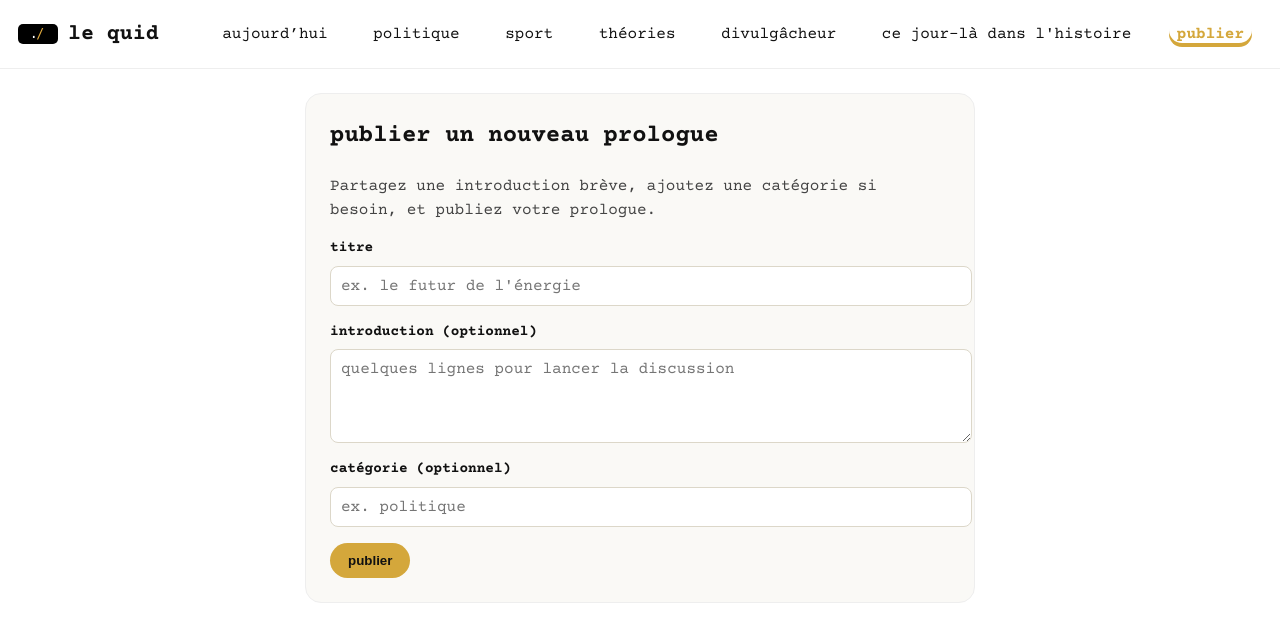
After one commit to hiyies/le-quid-mvp, a Flask app: page /prologues/nouveau in a window 1280 px wide. The commit adds this page. Shown: the top 642 px of the page. Run offline with Flask 3, Linux system fonts and the light colour scheme; data that the repository does not hold is empty.

Commit message:
Allow publishing new prologues from the public UI

```diff
--- a/app.py
+++ b/app.py
@@ -116,21 +116,42 @@ def admin_new():
     auth_response = _admin_auth_required()
     if auth_response:
         return auth_response
+    return _handle_prologue_creation(template="login.html")
+
+
+@app.post("/prologues/nouveau")
+@app.get("/prologues/nouveau")
+def public_new_prologue():
+    return _handle_prologue_creation(template="new_prologue.html")
+
+
+def _handle_prologue_creation(template: str):
     if request.method == "POST":
-        title = request.form.get("title","").strip()
-        intro = request.form.get("intro","").strip()
-        category = request.form.get("category","").strip() or None
-        if title:
+        title = request.form.get("title", "").strip()
+        intro = request.form.get("intro", "").strip()
+        category = request.form.get("category", "").strip() or None
+
+        if not title:
+            flash("titre requis.")
+        else:
             conn = get_db()
             c = conn.cursor()
-            c.execute("INSERT INTO prologue(title,intro,category) VALUES(?,?,?)",
-                      (title,intro,category))
+            c.execute(
+                "INSERT INTO prologue(title,intro,category,created_at) VALUES(?,?,?,?)",
+                (title, intro, category, datetime.utcnow().isoformat()),
+            )
             conn.commit()
             new_id = c.lastrowid
             conn.close()
+            flash("prologue publié !")
             return redirect(url_for("prologue", prologue_id=new_id))
-        flash("titre requis.")
-    return render_template("login.html")  # on recycle le gabarit simple de formulaire
+
+    conn = get_db()
+    c = conn.cursor()
+    c.execute("SELECT DISTINCT category FROM prologue WHERE category IS NOT NULL ORDER BY category ASC")
+    categories = [row[0] for row in c.fetchall()]
+    conn.close()
+    return render_template(template, categories=categories, current_category=None)
 
 if __name__ == "__main__":
     app.run(host="0.0.0.0", port=int(os.environ.get("PORT", 5000)), debug=True)
--- a/static/style.css
+++ b/static/style.css
@@ -131,3 +131,62 @@ body {
   margin-top: 24px;
   padding: 16px;
 }
+
+.form-card {
+  max-width: 620px;
+  margin: 0 auto;
+  padding: 24px;
+  border: 1px solid #eee;
+  border-radius: 16px;
+  background: #faf9f6;
+}
+
+.form-card h2 {
+  margin-top: 0;
+}
+
+.form-card .helper {
+  margin-bottom: 16px;
+  color: #444;
+}
+
+.prologue-form label {
+  display: block;
+  font-weight: 700;
+  text-transform: lowercase;
+  font-size: 0.9rem;
+  margin-bottom: 16px;
+}
+
+.prologue-form input,
+.prologue-form textarea {
+  display: block;
+  width: 100%;
+  margin-top: 6px;
+  padding: 10px;
+  border: 1px solid #dcd7c9;
+  border-radius: 8px;
+  font-family: inherit;
+  font-size: 1rem;
+  background: #fff;
+}
+
+.prologue-form textarea {
+  resize: vertical;
+}
+
+.prologue-form button {
+  background: #d4a73b;
+  border: none;
+  color: #111;
+  padding: 10px 18px;
+  border-radius: 999px;
+  font-weight: 700;
+  cursor: pointer;
+  transition: background 0.2s ease;
+}
+
+.prologue-form button:hover,
+.prologue-form button:focus {
+  background: #c2912a;
+}
--- a/templates/base.html
+++ b/templates/base.html
@@ -13,12 +13,13 @@
     <span class="brand">le quid</span>
   </div>
   <nav class="nav">
-    <a href="{{ url_for('index') }}" class="{% if not current_category %}active{% endif %}">aujourd’hui</a>
+    <a href="{{ url_for('index') }}" class="{% if request.endpoint == 'index' and not current_category %}active{% endif %}">aujourd’hui</a>
     <a href="{{ url_for('index', category='politique') }}" class="{% if current_category == 'politique' %}active{% endif %}">politique</a>
     <a href="{{ url_for('index', category='sport') }}" class="{% if current_category == 'sport' %}active{% endif %}">sport</a>
     <a href="{{ url_for('index', category='théories') }}" class="{% if current_category == 'théories' %}active{% endif %}">théories</a>
     <a href="{{ url_for('index', category='divulgâcheur') }}" class="{% if current_category == 'divulgâcheur' %}active{% endif %}">divulgâcheur</a>
     <a href="{{ url_for('index', category="ce jour-là dans l'histoire") }}" class="{% if current_category == "ce jour-là dans l'histoire" %}active{% endif %}">ce jour-là dans l'histoire</a>
+    <a href="{{ url_for('public_new_prologue') }}" class="{% if request.endpoint == 'public_new_prologue' %}active{% endif %}">publier</a>
   </nav>
 </header>
 
--- a/templates/home.html
+++ b/templates/home.html
@@ -24,7 +24,7 @@
   <aside class="right">
     <div class="card">
       <p><strong>l’idée vous intéresse ?</strong> faites-le savoir</p>
-      <p>écrivez-nous pour proposer un prologue.</p>
+      <p><a href="{{ url_for('public_new_prologue') }}">publiez un prologue</a> ou partagez une nouvelle idée.</p>
     </div>
   </aside>
 </div>
--- /dev/null
+++ b/templates/new_prologue.html
@@ -0,0 +1,29 @@
+{% extends "base.html" %}
+{% block content %}
+<section class="form-card">
+  <h2>publier un nouveau prologue</h2>
+  <p class="helper">Partagez une introduction brève, ajoutez une catégorie si besoin, et publiez votre prologue.</p>
+  <form method="post" class="prologue-form">
+    <label>
+      titre
+      <input name="title" placeholder="ex. le futur de l'énergie" required value="{{ request.form.get('title', '') }}">
+    </label>
+    <label>
+      introduction (optionnel)
+      <textarea name="intro" rows="4" placeholder="quelques lignes pour lancer la discussion">{{ request.form.get('intro', '') }}</textarea>
+    </label>
+    <label>
+      catégorie (optionnel)
+      <input name="category" list="categories" placeholder="ex. politique" value="{{ request.form.get('category', '') }}">
+    </label>
+    {% if categories %}
+      <datalist id="categories">
+        {% for cat in categories %}
+          <option value="{{ cat }}"></option>
+        {% endfor %}
+      </datalist>
+    {% endif %}
+    <button type="submit">publier</button>
+  </form>
+</section>
+{% endblock %}
```
Also changed, not shown: templates/login.html (+20 -4 lines).
